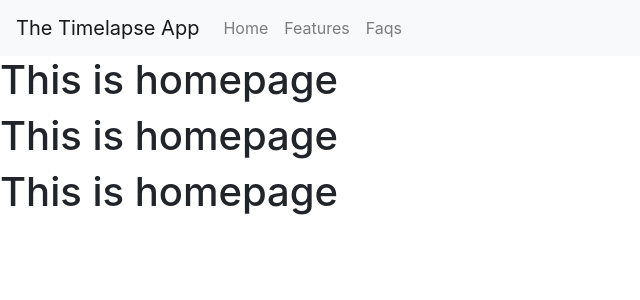
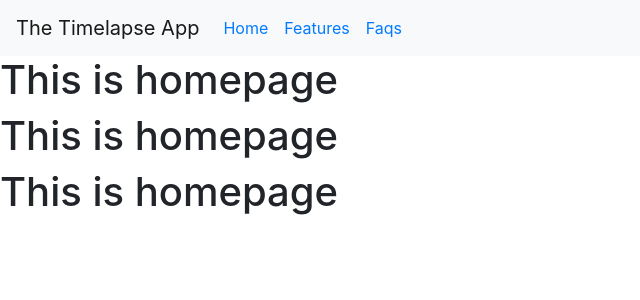
Before and after one commit to reteshg/site, a React (Create React App) app: page / in a window 1280 px wide. Shown: the top 300 px of the page, without its empty margins (0-640 px from the left). Built offline with nearby package versions, Linux system fonts and the light colour scheme.

Commit message:
ficxing navbar 2

```diff
--- a/src/components/navigation.js
+++ b/src/components/navigation.js
@@ -1,24 +1,26 @@
 import React from 'react';
 import Navbar from 'react-bootstrap/Navbar';
 import Nav from 'react-bootstrap/Nav';
+import {NavLink} from 'react-router-dom';
 
 const Navigation = (props) => (
 
   <Navbar fixed="top" bg="light">
     <Navbar.Brand>{props.title}</Navbar.Brand>
       <Nav className="mr-auto">
-        <Nav.Link href="/">Home</Nav.Link>
-        <Nav.Link href="/features">Features</Nav.Link>
-        <Nav.Link href="/faqs">Faqs</Nav.Link>
+        <Nav.Link><NavLink exact to="/">Home</NavLink></Nav.Link>
+        <Nav.Link><NavLink to="/features">Features</NavLink></Nav.Link>
+        <Nav.Link><NavLink to="/faqs">Faqs</NavLink></Nav.Link>
+
       </Nav>
   </Navbar>
 
       /*
-      <Nav.Link><NavLink exact to="/">Home</NavLink></Nav.Link>
-        <Nav.Link><NavLink to="/features">Features</NavLink></Nav.Link>
-        <Nav.Link><NavLink to="/faqs">Faqs</NavLink></Nav.Link>
 
 
+      <Nav.Link href="/">Home</Nav.Link>
+        <Nav.Link href="/features">Features</Nav.Link>
+        <Nav.Link href="/faqs">Faqs</Nav.Link>
 
       <nav>
         <h2>{props.title}</h2>
```
